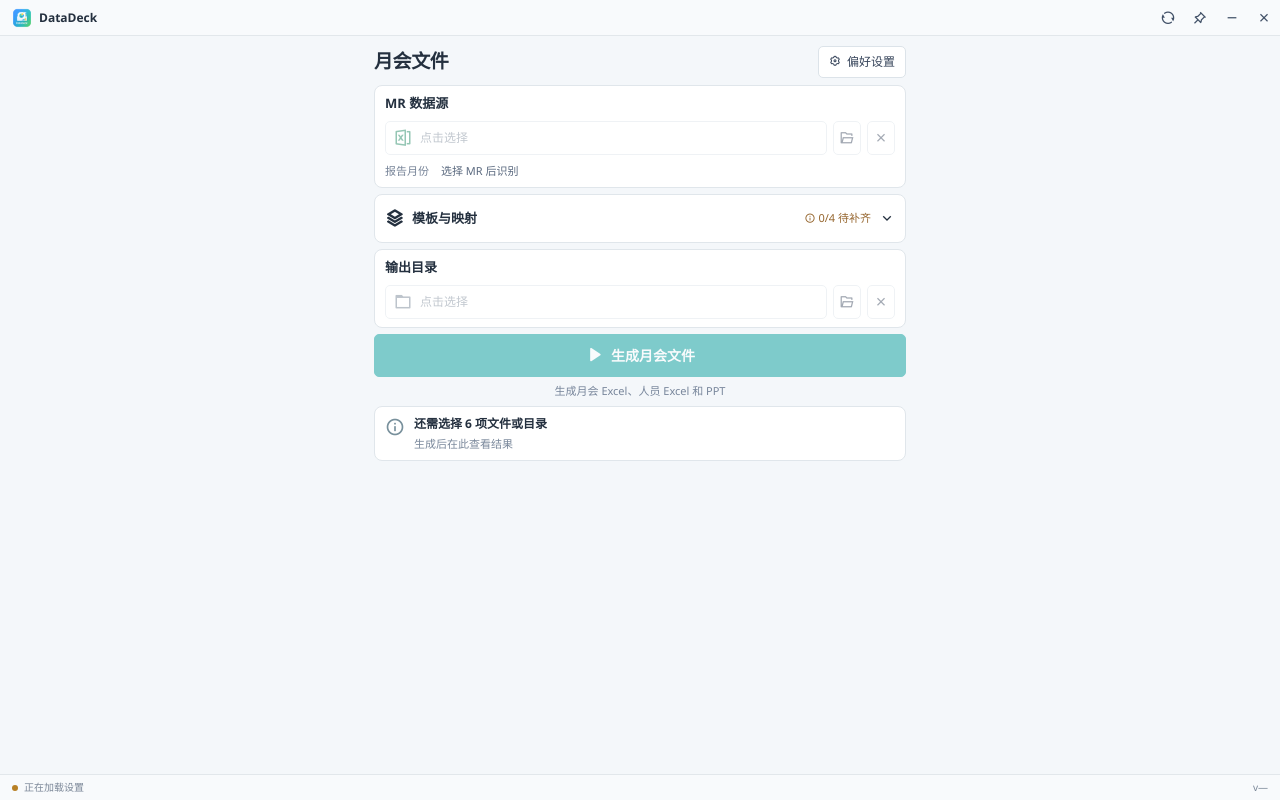
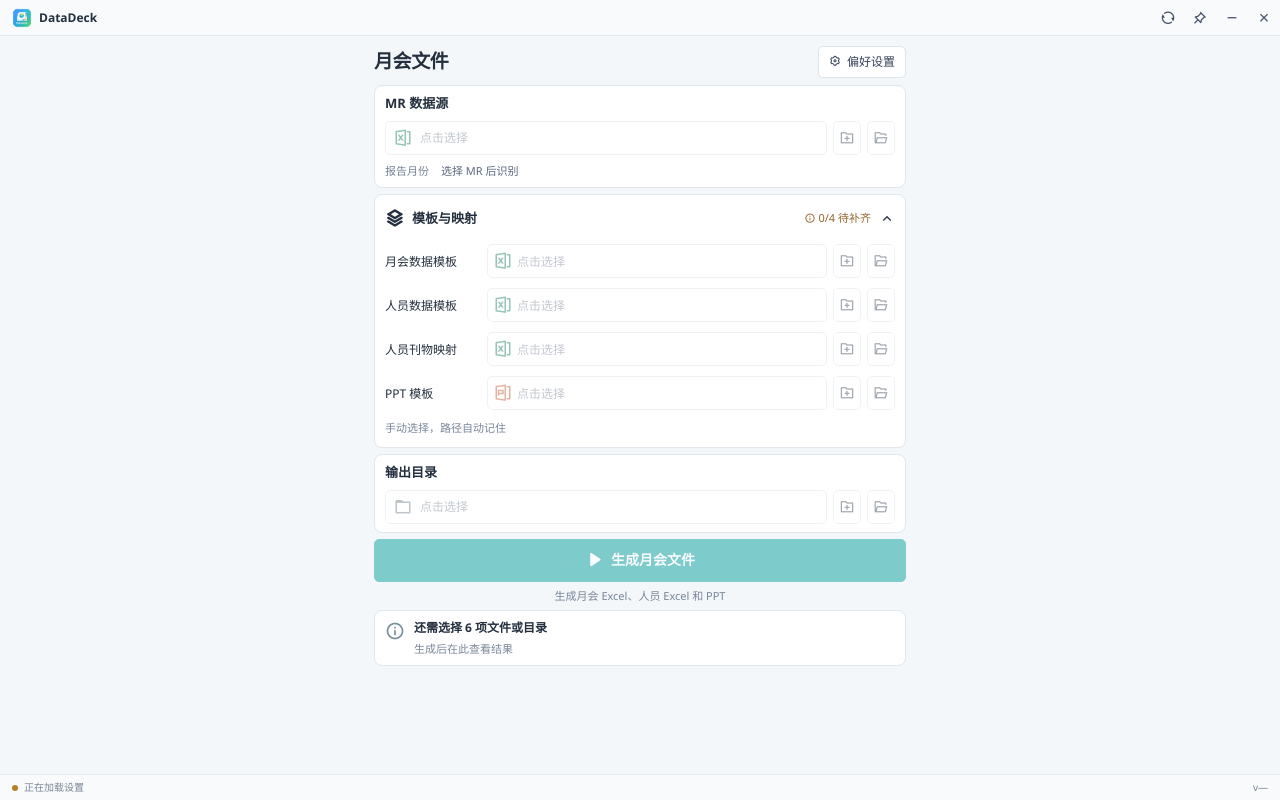
Before and after one commit to CoffeeHouse1122/DataDeck, a Vue app: page / in a window 1280 px wide. Built offline with nearby package versions, Linux system fonts and the light colour scheme; a web font is replaced by a local one.

Commit message:
优化路径操作和模板使用提示

```diff
--- a/src/renderer/App.vue
+++ b/src/renderer/App.vue
@@ -33,7 +33,6 @@ const paths = reactive<SelectedPaths>({
   pptTemplate: '',
   outputDir: ''
 })
-const defaultPaths = reactive<Partial<SelectedPaths>>({})
 
 const closeBehavior = ref<AppPreferences['closeBehavior']>('tray')
 const forceAeStaffInput = ref('')
@@ -55,7 +54,7 @@ const windowState = reactive<WindowState>({
 const sourceField = PATH_FIELD_META.find((item) => item.key === 'mrWorkbook')!
 const outputField = PATH_FIELD_META.find((item) => item.key === 'outputDir')!
 const templateFields = PATH_FIELD_META.filter((item) => !['mrWorkbook', 'outputDir'].includes(item.key))
-const templatesOpen = ref(false)
+const templatesOpen = ref(true)
 const detailsOpen = ref(false)
 const initialized = ref(false)
 const runError = ref('')
@@ -245,12 +244,6 @@ async function handleReveal(key: keyof SelectedPaths): Promise<void> {
   }
 }
 
-async function handleReset(key: keyof SelectedPaths): Promise<void> {
-  if (busy.value) return
-  paths[key] = defaultPaths[key] ?? ''
-  try { await savePreferences(false) } catch { pushToast('路径保存失败，请重试保存设置。', 'error') }
-}
-
 async function revealOutput(targetPath: string): Promise<void> {
   await window.electronApi.revealPath(targetPath)
 }
@@ -348,11 +341,9 @@ onMounted(async () => {
       updateState.value = state
     })
     updateState.value = await window.electronApi.getUpdateState()
-    Object.assign(defaultPaths, await window.electronApi.getDefaultPaths())
     Object.assign(windowState, await window.electronApi.getWindowState())
     const preferences = await window.electronApi.getPreferences()
     applyPreferences(preferences)
-    templatesOpen.value = templateCount.value < templateFields.length
     initialized.value = true
     await nextTick()
     resizeForceAeStaffTextarea()
@@ -402,7 +393,7 @@ onBeforeUnmount(() => {
         </header>
 
         <section class="panel source-panel" aria-label="MR 数据源">
-          <PathField :label="sourceField.label" :description="sourceField.description" :value="paths.mrWorkbook" :default-value="defaultPaths.mrWorkbook" icon="ri-file-excel-2-line" :disabled="busy || !initialized" @pick="handlePick(sourceField)" @reset="handleReset('mrWorkbook')" @reveal="handleReveal('mrWorkbook')" />
+          <PathField :label="sourceField.label" :description="sourceField.description" :value="paths.mrWorkbook" icon="ri-file-excel-2-line" :disabled="busy || !initialized" @pick="handlePick(sourceField)" @reveal="handleReveal('mrWorkbook')" />
           <p class="report-month"><span>报告月份</span><strong>{{ reportMonth }}</strong></p>
         </section>
 
@@ -413,13 +404,13 @@ onBeforeUnmount(() => {
             <i aria-hidden="true" :class="templatesOpen ? 'ri-arrow-up-s-line' : 'ri-arrow-down-s-line'" />
           </button>
           <div v-show="templatesOpen" id="template-fields" class="template-fields">
-            <PathField v-for="item in templateFields" :key="item.key" compact :label="item.label" :description="item.description" :value="paths[item.key]" :default-value="defaultPaths[item.key]" :icon="item.key === 'pptTemplate' ? 'ri-file-ppt-2-line' : 'ri-file-excel-2-line'" :disabled="busy || !initialized" @pick="handlePick(item)" @reset="handleReset(item.key)" @reveal="handleReveal(item.key)" />
+            <PathField v-for="item in templateFields" :key="item.key" compact :label="item.label" :description="item.description" :value="paths[item.key]" :icon="item.key === 'pptTemplate' ? 'ri-file-ppt-2-line' : 'ri-file-excel-2-line'" :disabled="busy || !initialized" @pick="handlePick(item)" @reveal="handleReveal(item.key)" />
             <p class="hint">手动选择，路径自动记住</p>
           </div>
         </section>
 
         <section class="panel" aria-label="输出目录">
-          <PathField :label="outputField.label" :description="outputField.description" :value="paths.outputDir" :default-value="defaultPaths.outputDir" icon="ri-folder-3-line" full-path :disabled="busy || !initialized" @pick="handlePick(outputField)" @reset="handleReset('outputDir')" @reveal="handleReveal('outputDir')" />
+          <PathField :label="outputField.label" :description="outputField.description" :value="paths.outputDir" icon="ri-folder-3-line" full-path :disabled="busy || !initialized" @pick="handlePick(outputField)" @reveal="handleReveal('outputDir')" />
         </section>
 
         <div class="generate-actions">
--- a/src/renderer/components/PathField.vue
+++ b/src/renderer/components/PathField.vue
@@ -4,25 +4,24 @@ const props = withDefaults(defineProps<{
   label: string
   description: string
   value: string
-  defaultValue?: string
   icon: string
   compact?: boolean
   fullPath?: boolean
   disabled?: boolean
-}>(), { defaultValue: '', compact: false, fullPath: false, disabled: false })
-defineEmits<{ pick: []; reveal: []; reset: [] }>()
+}>(), { compact: false, fullPath: false, disabled: false })
+defineEmits<{ pick: []; reveal: [] }>()
 const displayValue = computed(() => props.value ? props.fullPath ? props.value : props.value.split(/[\\/]/).filter(Boolean).at(-1) : '点击选择')
 </script>
 
 <template>
-  <div class="path-field" :class="{ compact }">
+  <div class="path-field" :class="{ compact }" :title="description">
     <div class="path-label" :title="description"><span>{{ label }}</span></div>
     <div class="path-controls">
-      <button class="path-picker" :title="value || description" :aria-label="'选择' + label" :disabled="disabled" @click="$emit('pick')">
+      <button class="path-picker" :title="value ? `${description}\n当前路径：${value}` : description" :aria-label="'选择' + label" :disabled="disabled" @click="$emit('pick')">
         <i :class="icon" aria-hidden="true" /><span :class="{ placeholder: !value }">{{ displayValue }}</span>
       </button>
+      <button class="path-tool" :title="'选择' + label + '路径'" :aria-label="'选择' + label + '路径'" :disabled="disabled" @click="$emit('pick')"><i aria-hidden="true" class="ri-folder-add-line" /></button>
       <button class="path-tool" :title="'打开' + label + '所在位置'" :aria-label="'打开' + label + '所在位置'" :disabled="!value" @click="$emit('reveal')"><i aria-hidden="true" class="ri-folder-open-line" /></button>
-      <button class="path-tool" :title="defaultValue ? '恢复默认路径' : '清除路径'" :aria-label="(defaultValue ? '重置' : '清除') + label" :disabled="disabled || !value" @click="$emit('reset')"><i aria-hidden="true" :class="defaultValue ? 'ri-restart-line' : 'ri-close-line'" /></button>
     </div>
   </div>
 </template>
--- a/src/shared/constants.ts
+++ b/src/shared/constants.ts
@@ -8,25 +8,25 @@ export const PATH_FIELD_META = [
   {
     key: 'monthlyTemplate',
     label: '月会数据模板',
-    description: '选择手动接收的月会数据模板',
+    description: '每月选择上月生成并核对过的月会 Excel，用于保留历史月份数据。',
     filters: [{ name: 'Excel', extensions: ['xlsx'] }]
   },
   {
     key: 'staffTemplate',
     label: '人员数据模板',
-    description: '选择手动接收的人员数据模板',
+    description: '每月选择上月生成并核对过的人员 Excel，部分人数变化以上月文件为比较基准。',
     filters: [{ name: 'Excel', extensions: ['xlsx'] }]
   },
   {
     key: 'editorsJournals',
     label: '人员刊物映射',
-    description: '选择手动接收的 editors-journals.xlsx',
+    description: '人员与期刊的对应关系发生变化时更新，不必每月更换。',
     filters: [{ name: 'Excel', extensions: ['xlsx'] }]
   },
   {
     key: 'pptTemplate',
     label: 'PPT 模板',
-    description: '选择手动接收的 PPT 模板',
+    description: '使用已验证的固定配套模板即可，不必每月更换。不要自行增删或调整页面顺序。',
     filters: [{ name: 'PowerPoint', extensions: ['pptx'] }]
   },
   {
```
